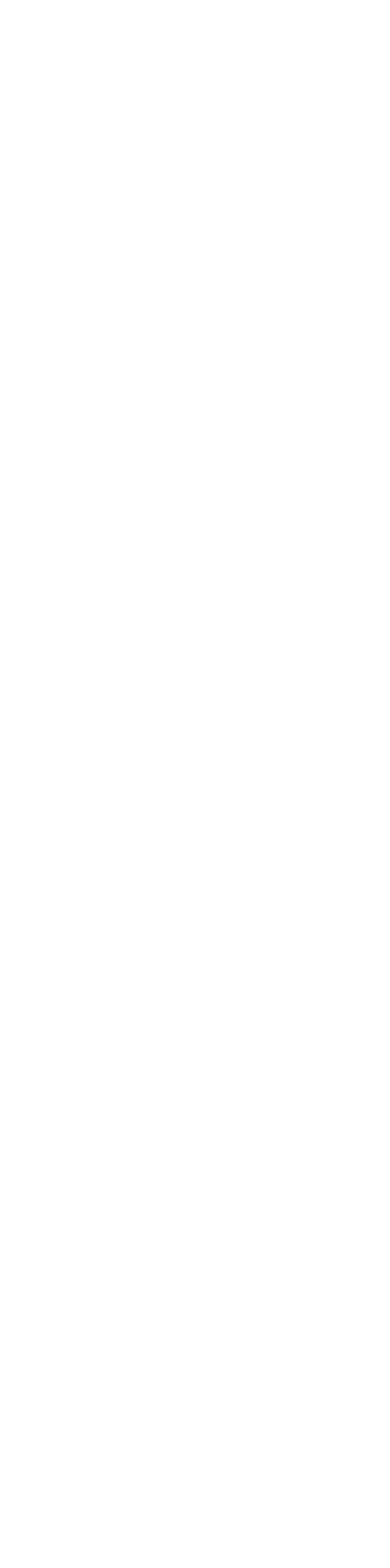
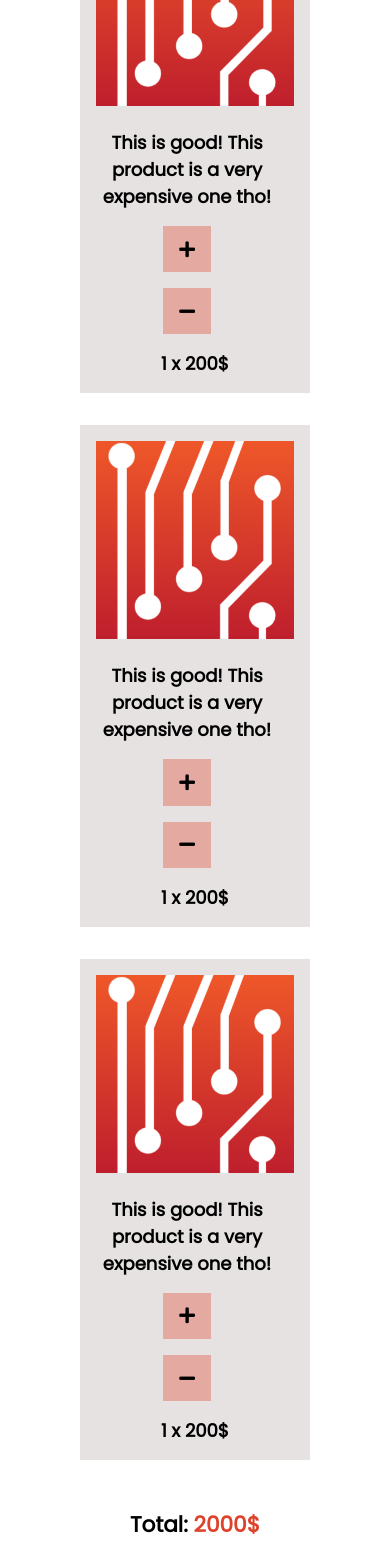
Before and after one commit to endridollani/PcStore-ReacrJS, a React (Create React App) app: page /shoopingCart in a window 390 px wide. Shown: the part 300-1868 px from the top of the page. Before the commit the page ends 1636 px from the top, so only its background shows below. Built offline with nearby package versions, Linux system fonts and the light colour scheme.

Commit message:
Finished the stylying of cart items page.

```diff
--- a/src/App.css
+++ b/src/App.css
@@ -15,6 +15,13 @@
   padding-top: 2rem;
 }
 
+.shooping-cart{
+  display: flex;
+  flex-direction: column;
+  justify-content: center;
+  align-items: center;
+  padding: 5rem;
+}
 @media screen and (max-width: 960px) {
 
   .home{
@@ -22,4 +29,8 @@
     justify-content: center;
   }
 
+  .shooping-cart{
+    justify-content:flex-start;
+  }
+
 }
--- /dev/null
+++ b/src/components/ShoopingCart.css
@@ -0,0 +1,78 @@
+.product-container {
+  display: flex;
+  flex-direction: row wrap;
+  justify-content: center;
+  align-items: center;
+  background-color: #bdb1b15d;
+  padding: 1rem;
+  font-family: "Poppins", sans-serif;
+  font-size: large;
+  font-weight: 600;
+  margin-top: 2rem;
+}
+.product-container + .white {
+    background-color: #fff;
+}
+.total {
+    font-size: larger;
+    font-weight: 600;
+    color: #dd422a;
+}
+.black {
+    color: black;
+}
+.product-img > img {
+  width: 10rem;
+  height: 10rem;
+  margin-right: 1rem;
+}
+
+.description {
+  display: block;
+  margin-right: 1rem;
+}
+
+.add,
+.substract {
+  margin-right: 1rem;
+  background-color: #dd422a5a;
+  padding: 0.6rem 1rem;
+}
+
+/* @media (min-width: 600px) {
+  .product-container > div {
+    display: flex;
+    flex-direction: column wrap;
+  }
+}
+
+@media (min-width: 900px) {
+  .product-container {
+    flex-direction: column wrap;
+  }
+} */
+
+@media screen and (max-width: 960px) {
+  .product-container {
+    display: flex;
+    flex-direction: column wrap;
+    flex-flow: column;
+    padding: 1rem;
+  }
+
+  .product-img > img {
+    width: 100%;
+    height: auto;
+    margin-bottom: 1rem;
+  }
+  .description{
+      margin-bottom: 1rem;
+      text-align: center;
+  }
+  .add,
+  .substract {
+    margin-bottom: 1rem;
+    background-color: #dd422a5a;
+    padding: 0.6rem 1rem;
+  }
+}
--- a/src/components/pages/ShoopingCart.js
+++ b/src/components/pages/ShoopingCart.js
@@ -1,11 +1,67 @@
-import React from 'react';
+import React from "react";
+import "../../App.css";
+import "../ShoopingCart.css";
+const SoopingCart = () => {
+  return (
+    <>
+      <div className="shooping-cart">
+        <div className="product-container">
+          <div className="product-img">
+            <img src={require("../../images/logo.png")} alt="sce"></img>
+          </div>
+          <span className="description">
+            {" "}
+            This is good! This product is a very expensive one tho!
+          </span>
+          <span className="add">
+            <i className="fas fa-plus"></i>
+          </span>
+          <span className="substract">
+            <i className="fas fa-minus"></i>
+          </span>
+          <span className="price">1 x 200$</span>
+        </div>
 
-const SoopingCart = () => {
-    return (
-        <>
+        <div className="product-container">
+          <div className="product-img">
+            <img src={require("../../images/logo.png")} alt="sce"></img>
+          </div>
+          <span className="description">
+            {" "}
+            This is good! This product is a very expensive one tho!
+          </span>
+          <span className="add">
+            <i className="fas fa-plus"></i>
+          </span>
+          <span className="substract">
+            <i className="fas fa-minus"></i>
+          </span>
+          <span className="price">1 x 200$</span>
+        </div>
 
-        </>
-    );
-}
+        <div className="product-container">
+          <div className="product-img">
+            <img src={require("../../images/logo.png")} alt="sce"></img>
+          </div>
+          <span className="description">
+            {" "}
+            This is good! This product is a very expensive one tho!
+          </span>
+          <span className="add">
+            <i className="fas fa-plus"></i>
+          </span>
+          <span className="substract">
+            <i className="fas fa-minus"></i>
+          </span>
+          <span className="price">1 x 200$</span>
+        </div>
+
+        <div className="product-container white">
+          <span className="total"><span className="black">Total:</span> 2000$</span>
+        </div>
+      </div>
+    </>
+  );
+};
 
 export default SoopingCart;
--- a/src/index.css
+++ b/src/index.css
@@ -5,6 +5,10 @@ body {
     sans-serif;
   -webkit-font-smoothing: antialiased;
   -moz-osx-font-smoothing: grayscale;
+
+  margin:0;
+  padding:0;
+  height:100%;
 }
 
 code {
```
